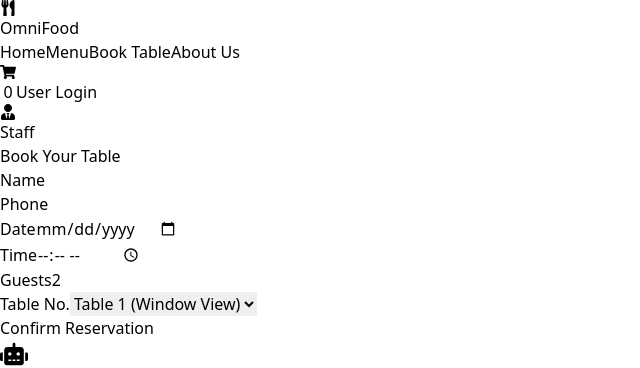
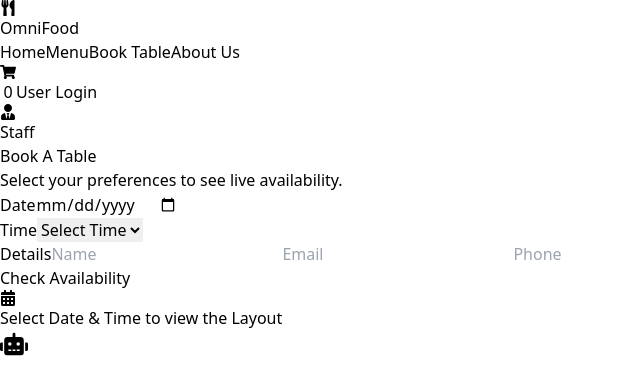
Before and after one commit to ishika947/omnifood-project, a React (Vite) app in the folder client/: page /book in a window 1280 px wide. Shown: the top 368 px of the page, without its empty margins (0-640 px from the left). Built offline with nearby package versions, Linux system fonts and the light colour scheme.

Commit message:
feat: added backend logic for table grid and availability check

```diff
--- a/client/src/pages/BookTable.jsx
+++ b/client/src/pages/BookTable.jsx
@@ -1,149 +1,195 @@
-
-import React, { useState } from 'react';
-import axios from 'axios'; // For talking to the Backend
-import { motion } from 'framer-motion';
+import React, { useState, useEffect } from 'react';
+import axios from 'axios';
 import { useNavigate } from 'react-router-dom';
+import { FaChair, FaCalendarAlt, FaClock, FaCheckCircle, FaTimesCircle, FaBell } from 'react-icons/fa';
 
 const BookTable = () => {
   const navigate = useNavigate();
+  const [step, setStep] = useState(1); // Step 1: Date/Time, Step 2: Select Table
 
-  // 1. State to hold form data
+  // Form Data
   const [formData, setFormData] = useState({
-    name: '',
-    phone: '',
-    date: '',
-    time: '',
-    guests: 2,
-    tableNumber: 1, // Default table
+    name: "", email: "", phone: "", date: "", time: "", guests: 2, tableNo: null
   });
 
-  const [status, setStatus] = useState(null); // To show Success/Error messages
+  const [tables, setTables] = useState([]);
+  const [loading, setLoading] = useState(false);
+  const [waitlistMode, setWaitlistMode] = useState(false);
 
-  // 2. Handle Input Changes
-  const handleChange = (e) => {
-    setFormData({ ...formData, [e.target.name]: e.target.value });
+  // --- STEP 1: LOAD TABLES BASED ON TIME ---
+  const checkAvailability = async (e) => {
+    e.preventDefault();
+    if (!formData.date || !formData.time) {
+      alert("Please select Date and Time first!");
+      return;
+    }
+
+    setLoading(true);
+    try {
+      const res = await axios.post('http://localhost:5000/api/bookings/check-status', {
+        date: formData.date,
+        time: formData.time
+      });
+      setTables(res.data);
+      setStep(2); // Move to Table Selection
+
+      // Check if ALL tables are booked
+      const allFull = res.data.every(t => t.status === "Booked");
+      if (allFull) setWaitlistMode(true);
+      else setWaitlistMode(false);
+
+    } catch (err) {
+      console.error(err);
+      alert("Error checking availability");
+    } finally {
+      setLoading(false);
+    }
   };
 
-  // 3. Handle Form Submission (The API Call)
-  const handleSubmit = async (e) => {
-    e.preventDefault();
-    setStatus('loading');
+  // --- STEP 2: SUBMIT BOOKING ---
+  const handleBooking = async () => {
+    if (!formData.tableNo) {
+      alert("Please select a table (Green ones)!");
+      return;
+    }
 
     try {
-      // Connect to your Backend
-      const response = await axios.post('http://localhost:5000/api/bookings', formData);
+      await axios.post('http://localhost:5000/api/bookings', formData);
+      alert(`🎉 Table ${formData.tableNo} Booked Successfully! See you soon.`);
+      navigate('/');
+    } catch (err) {
+      alert(err.response?.data || "Booking Failed");
+      // Refresh tables if booking failed (maybe someone else took it)
+      checkAvailability({ preventDefault: () => {} });
+    }
+  };
 
-      if (response.status === 201) {
-        setStatus('success');
-        // Reset form after 2 seconds and go Home
-        setTimeout(() => {
-          navigate('/');
-        }, 2000);
-      }
-    } catch (error) {
-      console.error(error);
-      setStatus('error');
+  const handleJoinWaitlist = () => {
+    // Basic Waitlist Logic (Simulated)
+    const email = prompt("All tables are full! Enter your email to get notified when a table clears:");
+    if (email) {
+      alert("✅ You are added to the Priority Waitlist! We will email you instantly when a spot opens.");
+      navigate('/');
     }
   };
 
   return (
-    <div className="min-h-screen bg-gray-900 text-white flex items-center justify-center px-4">
-      <motion.div
-        initial={{ opacity: 0, scale: 0.9 }}
-        animate={{ opacity: 1, scale: 1 }}
-        className="bg-gray-800 p-8 rounded-2xl shadow-2xl max-w-lg w-full border border-gray-700"
-      >
-        <h2 className="text-3xl font-bold text-orange-500 mb-6 text-center">Book Your Table</h2>
+    <div className="min-h-screen bg-gray-50 py-10 px-4 flex justify-center items-center">
+      <div className="bg-white max-w-4xl w-full p-8 rounded-2xl shadow-2xl flex flex-col md:flex-row gap-8">
 
-        {/* Success Message */}
-        {status === 'success' && (
-          <div className="bg-green-500 text-white p-3 rounded mb-4 text-center">
-            🎉 Table Booked Successfully! Redirecting...
-          </div>
-        )}
+        {/* LEFT: FORM DETAILS */}
+        <div className="md:w-1/3 space-y-4 border-r pr-6">
+          <h2 className="text-2xl font-bold text-gray-800">Book A Table</h2>
+          <p className="text-gray-500 text-sm">Select your preferences to see live availability.</p>
 
-        {/* Error Message */}
-        {status === 'error' && (
-          <div className="bg-red-500 text-white p-3 rounded mb-4 text-center">
-            ❌ Booking Failed. Please try again.
-          </div>
-        )}
-
-        <form onSubmit={handleSubmit} className="space-y-4">
-
-          {/* Name & Phone */}
-          <div className="grid grid-cols-2 gap-4">
+          <form onSubmit={checkAvailability} className="space-y-3">
             <div>
-              <label className="block text-gray-400 mb-1">Name</label>
-              <input
-                type="text" name="name" required
-                className="w-full bg-gray-700 rounded p-2 focus:ring-2 focus:ring-orange-500 outline-none"
-                onChange={handleChange}
-              />
+              <label className="block text-xs font-bold text-gray-600 mb-1">Date</label>
+              <input type="date" required className="w-full border p-2 rounded"
+                value={formData.date} onChange={e => setFormData({...formData, date: e.target.value})} />
             </div>
             <div>
-              <label className="block text-gray-400 mb-1">Phone</label>
-              <input
-                type="tel" name="phone" required
-                className="w-full bg-gray-700 rounded p-2 focus:ring-2 focus:ring-orange-500 outline-none"
-                onChange={handleChange}
-              />
-            </div>
-          </div>
-
-          {/* Date & Time */}
-          <div className="grid grid-cols-2 gap-4">
-            <div>
-              <label className="block text-gray-400 mb-1">Date</label>
-              <input
-                type="date" name="date" required
-                className="w-full bg-gray-700 rounded p-2 focus:ring-2 focus:ring-orange-500 outline-none"
-                onChange={handleChange}
-              />
+              <label className="block text-xs font-bold text-gray-600 mb-1">Time</label>
+              <select required className="w-full border p-2 rounded"
+                value={formData.time} onChange={e => setFormData({...formData, time: e.target.value})}>
+                <option value="">Select Time</option>
+                <option value="12:00">12:00 PM</option>
+                <option value="13:00">01:00 PM</option>
+                <option value="14:00">02:00 PM</option>
+                <option value="19:00">07:00 PM</option>
+                <option value="20:00">08:00 PM</option>
+                <option value="21:00">09:00 PM</option>
+              </select>
             </div>
             <div>
-              <label className="block text-gray-400 mb-1">Time</label>
-              <input
-                type="time" name="time" required
-                className="w-full bg-gray-700 rounded p-2 focus:ring-2 focus:ring-orange-500 outline-none"
-                onChange={handleChange}
-              />
+              <label className="block text-xs font-bold text-gray-600 mb-1">Details</label>
+              <input type="text" placeholder="Name" required className="w-full border p-2 rounded mb-2"
+                value={formData.name} onChange={e => setFormData({...formData, name: e.target.value})} />
+              <input type="email" placeholder="Email" required className="w-full border p-2 rounded mb-2"
+                value={formData.email} onChange={e => setFormData({...formData, email: e.target.value})} />
+              <input type="tel" placeholder="Phone" required className="w-full border p-2 rounded"
+                value={formData.phone} onChange={e => setFormData({...formData, phone: e.target.value})} />
             </div>
-          </div>
 
-          {/* Guests & Table Selection */}
-          <div className="grid grid-cols-2 gap-4">
-            <div>
-              <label className="block text-gray-400 mb-1">Guests</label>
-              <input
-                type="number" name="guests" min="1" max="20"
-                value={formData.guests} onChange={handleChange}
-                className="w-full bg-gray-700 rounded p-2 focus:ring-2 focus:ring-orange-500 outline-none"
-              />
+            <button type="submit" className="w-full bg-black text-white py-3 rounded-lg font-bold hover:bg-gray-800 transition flex justify-center items-center gap-2">
+              {loading ? "Checking..." : "Check Availability"}
+            </button>
+          </form>
+        </div>
+
+        {/* RIGHT: VISUAL TABLE MAP (MOVIE STYLE) */}
+        <div className="md:w-2/3 flex flex-col justify-center items-center bg-gray-100 rounded-xl p-6 relative">
+
+          {step === 1 && (
+            <div className="text-center text-gray-400">
+              <FaCalendarAlt className="text-6xl mx-auto mb-4 opacity-20"/>
+              <p>Select Date & Time to view the Layout</p>
             </div>
-            <div>
-              <label className="block text-gray-400 mb-1">Table No.</label>
-              <select
-                name="tableNumber" onChange={handleChange}
-                className="w-full bg-gray-700 rounded p-2 focus:ring-2 focus:ring-orange-500 outline-none"
-              >
-                <option value="1">Table 1 (Window View)</option>
-                <option value="2">Table 2 (Private)</option>
-                <option value="3">Table 3 (Family)</option>
-                <option value="4">Table 4 (Outdoor)</option>
-              </select>
-            </div>
-          </div>
+          )}
 
-          <button
-            type="submit"
-            className="w-full bg-orange-600 hover:bg-orange-700 text-white font-bold py-3 rounded transition duration-300 transform hover:scale-105"
-          >
-            {status === 'loading' ? 'Booking...' : 'Confirm Reservation'}
-          </button>
+          {step === 2 && (
+            <>
+              <h3 className="text-lg font-bold mb-6 w-full text-left flex justify-between">
+                <span>Select Your Table</span>
+                <span className="text-xs font-normal bg-white px-2 py-1 rounded border flex gap-2">
+                  <span className="flex items-center gap-1"><div className="w-3 h-3 bg-green-500 rounded-full"></div> Free</span>
+                  <span className="flex items-center gap-1"><div className="w-3 h-3 bg-gray-400 rounded-full"></div> Booked</span>
+                  <span className="flex items-center gap-1"><div className="w-3 h-3 bg-orange-500 rounded-full"></div> Selected</span>
+                </span>
+              </h3>
 
-        </form>
-      </motion.div>
+              {/* TABLE GRID */}
+              <div className="grid grid-cols-2 md:grid-cols-3 gap-6 mb-8">
+                {tables.map((table) => (
+                  <button
+                    key={table.tableNo}
+                    disabled={table.status === "Booked"}
+                    onClick={() => setFormData({...formData, tableNo: table.tableNo})}
+                    className={`relative w-24 h-24 rounded-2xl flex flex-col justify-center items-center border-4 transition-all transform hover:scale-105 shadow-sm
+                      ${table.status === "Booked" ? "bg-gray-200 border-gray-300 cursor-not-allowed opacity-60" :
+                        formData.tableNo === table.tableNo ? "bg-orange-100 border-orange-500 text-orange-600 scale-110 shadow-lg" :
+                        "bg-white border-green-400 hover:bg-green-50 cursor-pointer"}`}
+                  >
+                    <FaChair size={24} className={table.status === "Booked" ? "text-gray-400" : "text-gray-700"} />
+                    <span className="font-bold mt-1 text-sm">T-{table.tableNo}</span>
+                    <span className="text-[10px] text-gray-500">{table.seats} Seats</span>
+
+                    {/* Status Label (If Full) */}
+                    {table.status === "Booked" && (
+                       <span className="absolute -top-3 -right-3 bg-red-500 text-white text-[10px] px-2 py-0.5 rounded-full shadow">
+                         FULL
+                       </span>
+                    )}
+                  </button>
+                ))}
+              </div>
+
+              {/* ACTION BUTTONS */}
+              {waitlistMode ? (
+                <div className="text-center space-y-3">
+                   <p className="text-red-500 font-bold flex items-center justify-center gap-2">
+                     <FaTimesCircle/> All tables are full at this time.
+                   </p>
+                   <button onClick={handleJoinWaitlist} className="bg-blue-600 text-white px-6 py-3 rounded-full font-bold hover:bg-blue-700 animate-pulse flex items-center gap-2 mx-auto">
+                     <FaBell/> Notify Me When Available
+                   </button>
+                </div>
+              ) : (
+                <button
+                  onClick={handleBooking}
+                  disabled={!formData.tableNo}
+                  className={`w-full py-3 rounded-xl font-bold text-white transition shadow-lg ${
+                    formData.tableNo ? "bg-orange-600 hover:bg-orange-700" : "bg-gray-300 cursor-not-allowed"
+                  }`}
+                >
+                  Confirm Booking (Table {formData.tableNo || "?"})
+                </button>
+              )}
+            </>
+          )}
+        </div>
+
+      </div>
     </div>
   );
 };
```
Also changed, not shown: 1 other file (tests, documents, lock files or other folders).
